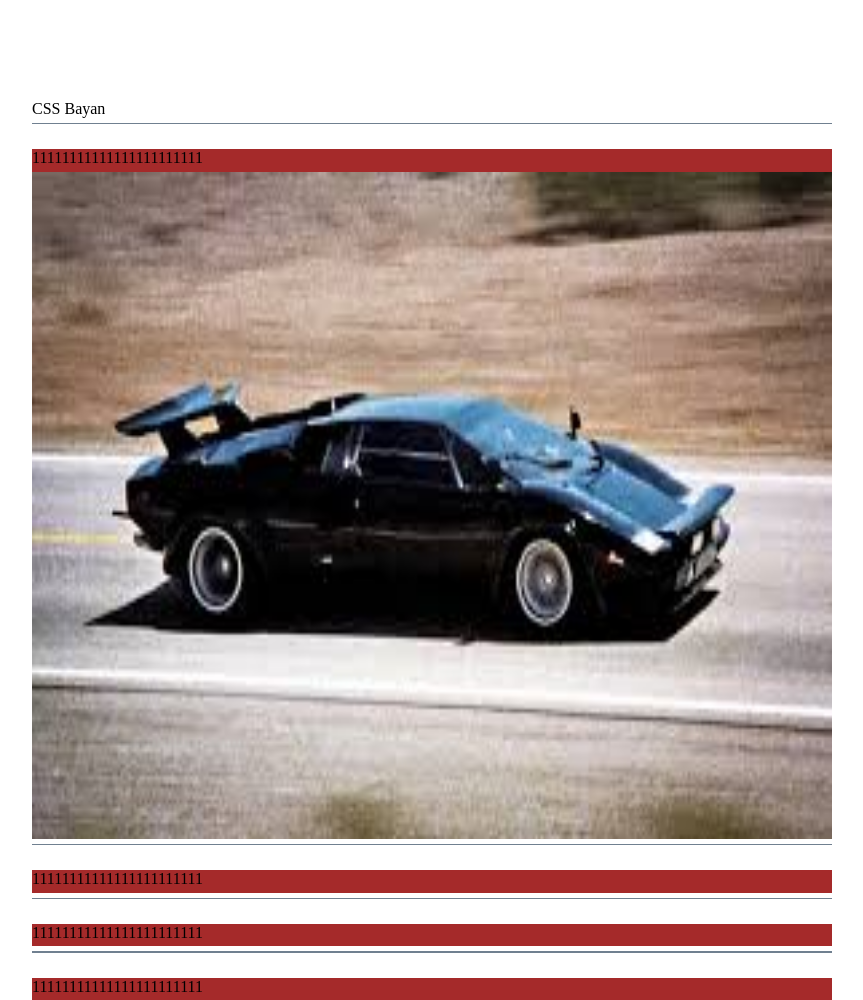
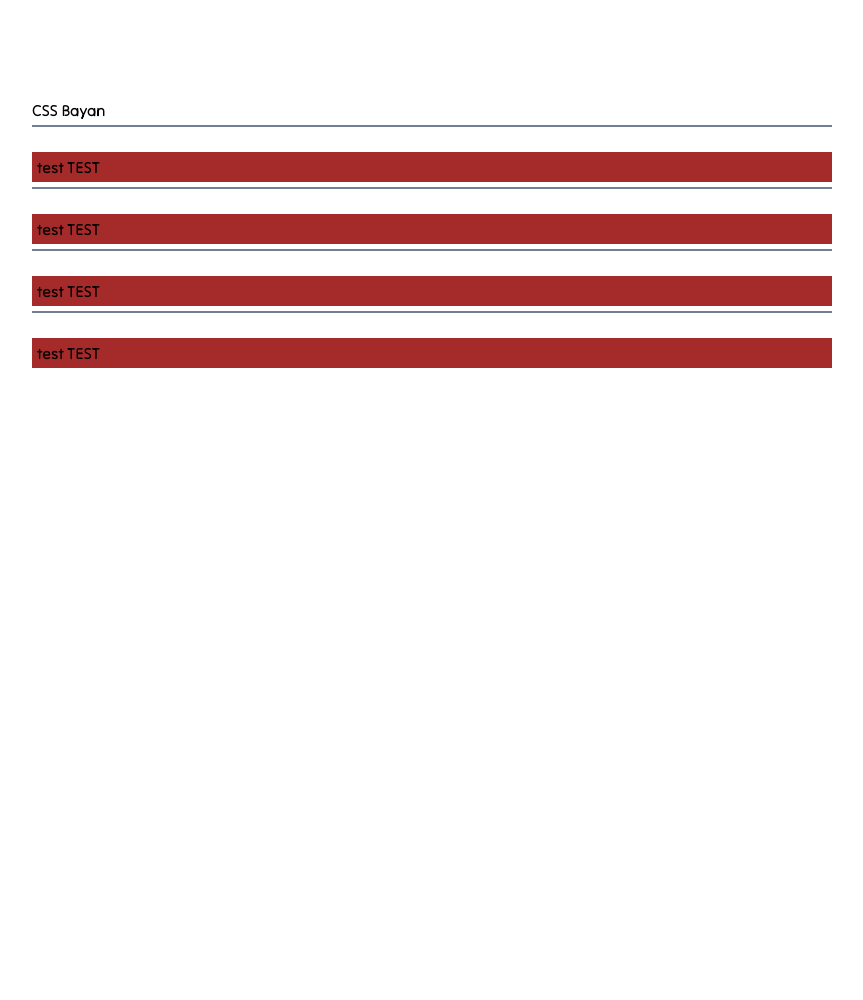
Before and after one commit to VasiliyHadzheha/cssBayan, a plain HTML site: page cssBayan/index.html in a window 1280 px wide. Shown: the whole page, without its empty margins (208-1071 px from the left). Drawn offline with Linux system fonts and the light colour scheme.

Commit message:
feat: add fonts (Sat, Mar 11, 2023 16:20:00 PM)

```diff
--- a/cssBayan/index.html
+++ b/cssBayan/index.html
@@ -10,23 +10,30 @@
 <body>
   <div class="main-page-container">
     <div class="title"><p>CSS Bayan</p></div>
+
     <div class="line"></div>
 
-    <label class="first-meme-massage massage-container" for="faq_1">11111111111111111111111</label>
-    <input class="faq-input" type="radio" name="faq" id="faq_1">
-    <img src="/cssBayan/public/images.jpg" alt="">
+    <label class="first-meme-massage massage-container" for="show-1">test TEST</label>
+    <input class="container-input" type="checkbox" name="faq" id="show-1">
+    <img src="/cssBayan/public/images.jpg" alt="meme-image">
+
     <div class="line"></div>
 
-    <label class="second-meme-massage massage-container">11111111111111111111111</label>
-    <img src="/cssBayan/public/images.jpg" alt="">
+    <label class="second-meme-massage massage-container" for="show-2">test TEST</label>
+    <input class="container-input" type="checkbox" name="faq" id="show-2">
+    <img src="/cssBayan/public/images.jpg" alt="meme-image">
+
     <div class="line"></div>
 
-    <label class="third-meme-massage massage-container">11111111111111111111111</label>
-    <img src="/cssBayan/public/images.jpg" alt="">
+    <label class="third-meme-massage massage-container" for="show-3">test TEST</label>
+    <input class="container-input" type="checkbox" name="faq" id="show-3">
+    <img src="/cssBayan/public/images.jpg" alt="meme-image">
+
     <div class="line"></div>
 
-    <label class="fourth-meme-massage massage-container">11111111111111111111111</label>
-    <img src="/cssBayan/public/images.jpg" alt="">
+    <label class="fourth-meme-massage massage-container" for="show-4">test TEST</label>
+    <input class="container-input" type="checkbox" name="faq" id="show-4">
+    <img src="/cssBayan/public/images.jpg" alt="meme-image">
   </div>
 </body>
 </html>
--- a/cssBayan/style.css
+++ b/cssBayan/style.css
@@ -13,6 +13,8 @@ img {
   width: 100%;
   height: 100%;
   display: none;
+  transition: all .4s ease-out;
+
 }
 
 .main-page-container {
@@ -23,14 +25,20 @@ img {
   margin-top: 100px;
 }
 
+.title {
+  font-family: Tilt Neon;
+}
+
 .massage-container {
   display: block;
   width: 100%;
   height: 30px;
   background-color: brown;
   margin-top: 20px;
+  padding: 5px 5px;
   cursor: pointer;
   transition: background .2s ease-out;
+  font-family: Tilt Neon;
 }
 
 .massage-container:hover {
@@ -49,13 +57,21 @@ img {
   margin-bottom: 5px;
 }
 
-.faq-input {
+.container-input {
   appearance: none;
   position: absolute;
   width: 0;
   height: 0;
 }
 
-.faq-input + img {
+.container-input:hover + img {
   display: block;
 }
+
+
+
+
+@font-face {
+  font-family: 'Tilt Neon';
+  src: url(/cssBayan/fonts/TiltNeon-Regular.ttf);
+}
```
Also changed, not shown: cssBayan/fonts/TiltNeon-Regular.ttf (added).
